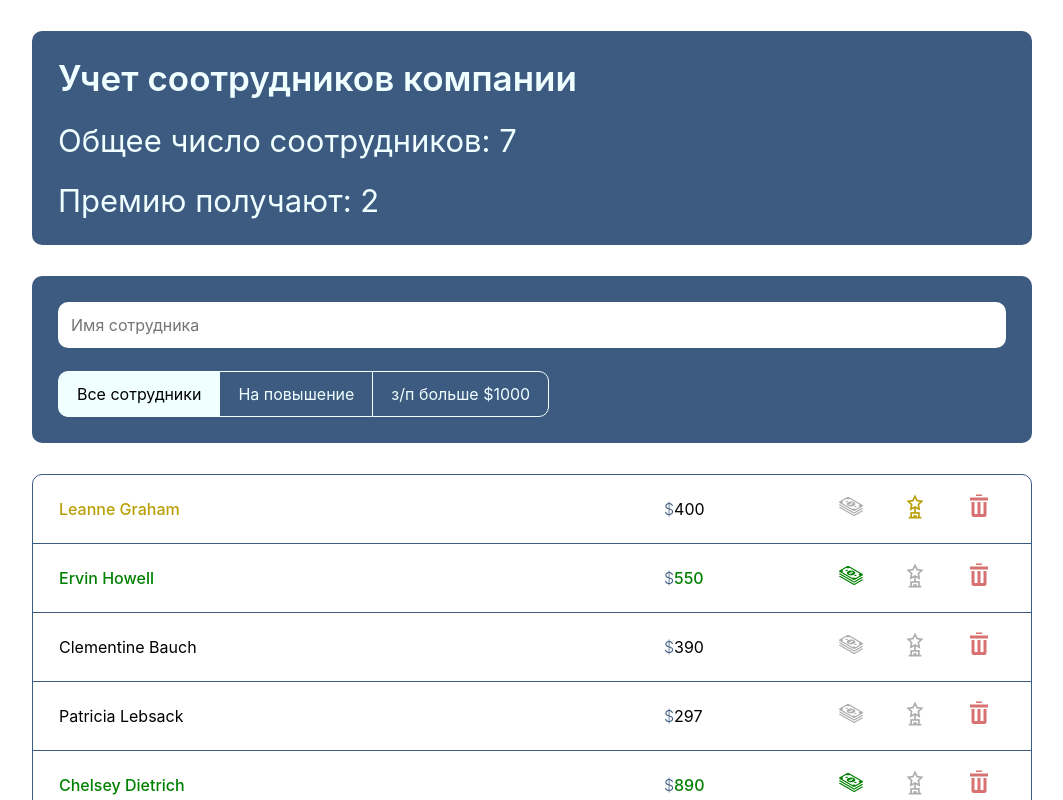
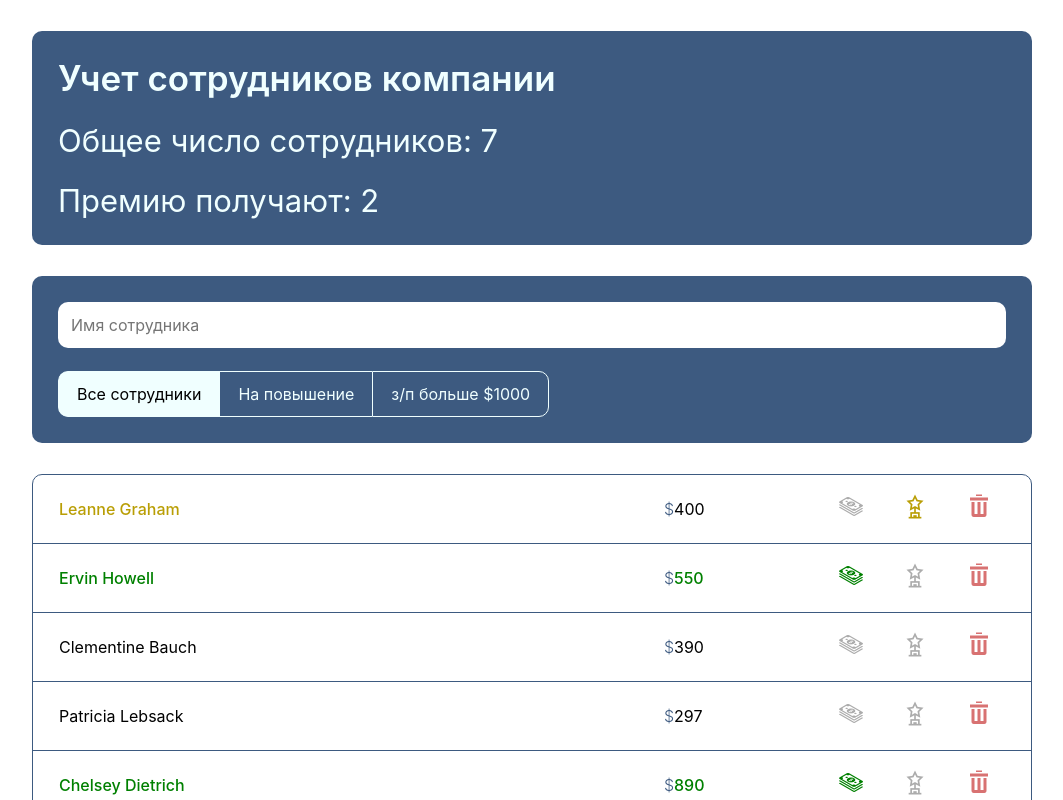
Before and after one commit to phil395/employee-list, a React (Vite) app: page / in a window 1280 px wide. Shown: the top 800 px of the page, without its empty margins (108-1171 px from the left). Built offline with nearby package versions, Linux system fonts and the light colour scheme.

Commit message:
minor fix

```diff
--- a/src/components/add-employee/AddEmployee.tsx
+++ b/src/components/add-employee/AddEmployee.tsx
@@ -1,10 +1,10 @@
 import { FC, useState } from "react";
-import { BindedActions } from "../../reducer/actions";
+import { ActionsMap } from "../../reducer/actions";
 
 import './AddEmployee.css';
 
 interface Props {
-	addEmployee: BindedActions['addEmployee'];
+	addEmployee: ActionsMap['addEmployee'];
 }
 
 export const AddEmployee: FC<Props> = ({ addEmployee }) => {
--- a/src/components/header-info/HeaderInfo.tsx
+++ b/src/components/header-info/HeaderInfo.tsx
@@ -8,8 +8,8 @@ interface Props extends IHeaderStats { }
 export const HeaderInfo: FC<Props> = ({ qtyEmployees, qtyEmployeesWithBonus }) => {
 	return (
 		<div className="header-info">
-			<h1>Учет соотрудников компании</h1>
-			<h2>Общее число соотрудников: {qtyEmployees} </h2>
+			<h1>Учет сотрудников компании</h1>
+			<h2>Общее число сотрудников: {qtyEmployees} </h2>
 			<h2>Премию получают: {qtyEmployeesWithBonus} </h2>
 		</div>
 	);
--- a/src/components/list-item/ListItem.tsx
+++ b/src/components/list-item/ListItem.tsx
@@ -1,12 +1,12 @@
 import { FC } from "react";
 
 import type { IEmployee } from "../../interfaces/IEmployee";
-import type { BindedActions } from "../../reducer/actions";
+import type { ActionsMap } from "../../reducer/actions";
 
 import './ListItem.css';
 import './icons-font/icons-font.css';
 
-export type EmployeeListActions = Pick<BindedActions, 'toggleAchievement' | 'setSalary' | 'deleteEmployee'>;
+export type EmployeeListActions = Pick<ActionsMap, 'toggleAchievement' | 'setSalary' | 'deleteEmployee'>;
 
 interface Props extends IEmployee {
 	employeeActions: EmployeeListActions;
--- a/src/reducer/actions.ts
+++ b/src/reducer/actions.ts
@@ -33,7 +33,7 @@ const actions = {
 };
 
 
-type ActionsMap = {
+export type ActionsMap = {
 	[Property in keyof typeof actions]: typeof actions[Property]
 };
 
```
Also changed, not shown: src/components/filters/Filters.tsx (+15 -3 lines).
